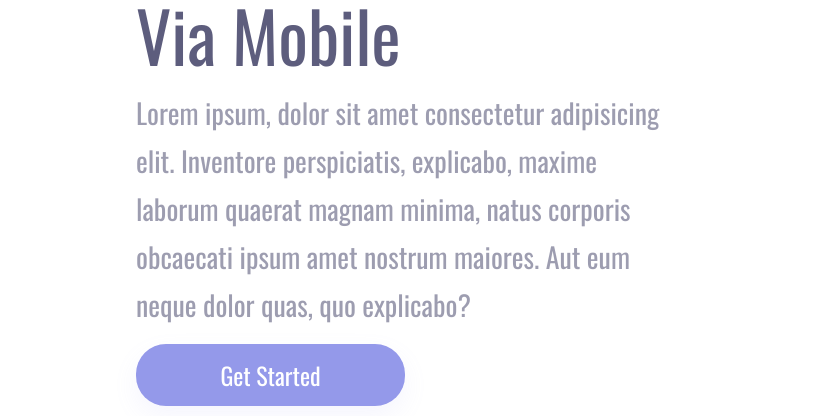
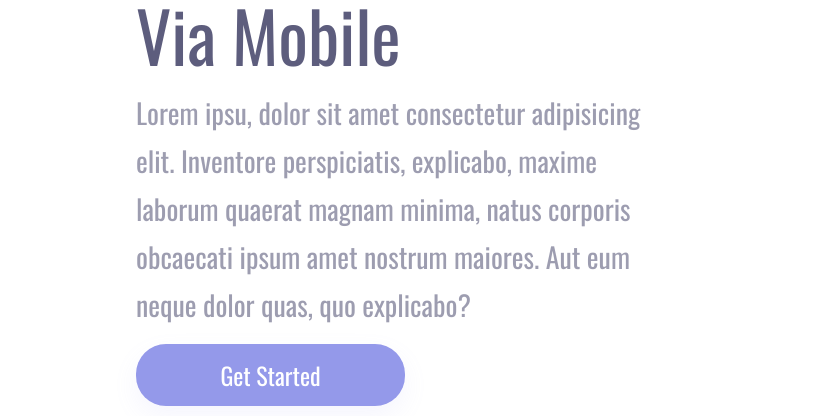
Before and after one commit to MarcosChave/projeto-2, a plain HTML site: page index.html in a window 1280 px wide. Shown: the part 278-694 px from the top of the page, 0-829 px from the left. Drawn offline with nearby package versions, Linux system fonts and the light colour scheme.

Commit message:
novo index

```diff
--- a/index.html
+++ b/index.html
@@ -18,7 +18,7 @@
       <section class="caixa1">
         <h1>Easy Shopping Via Mobile</h1>
         <p>
-          Lorem ipsum, dolor sit amet consectetur adipisicing elit. Inventore
+          Lorem ipsu, dolor sit amet consectetur adipisicing elit. Inventore
           perspiciatis, explicabo, maxime laborum quaerat magnam minima, natus
           corporis obcaecati ipsum amet nostrum maiores. Aut eum neque dolor
           quas, quo explicabo?
```
